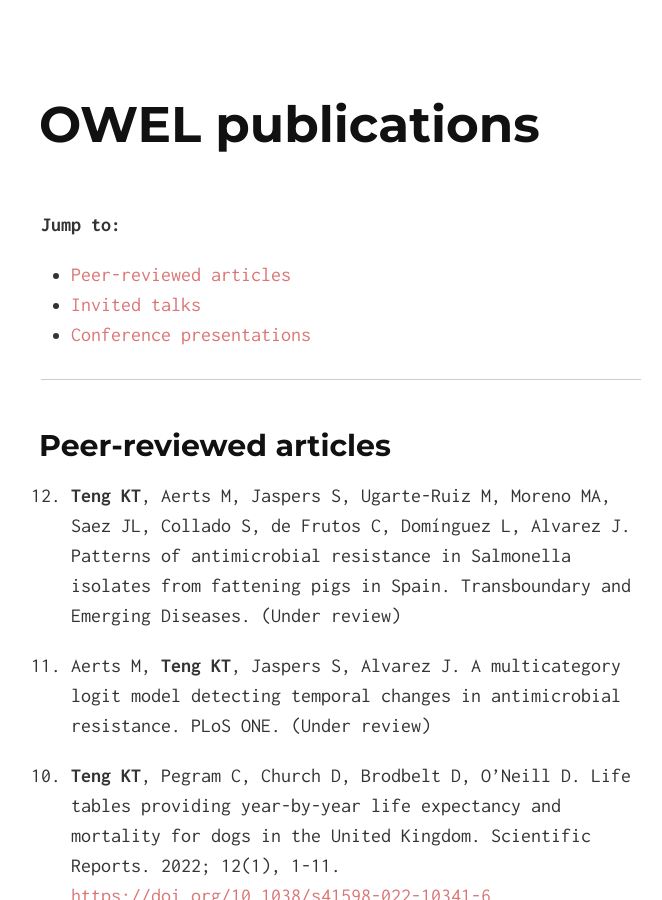
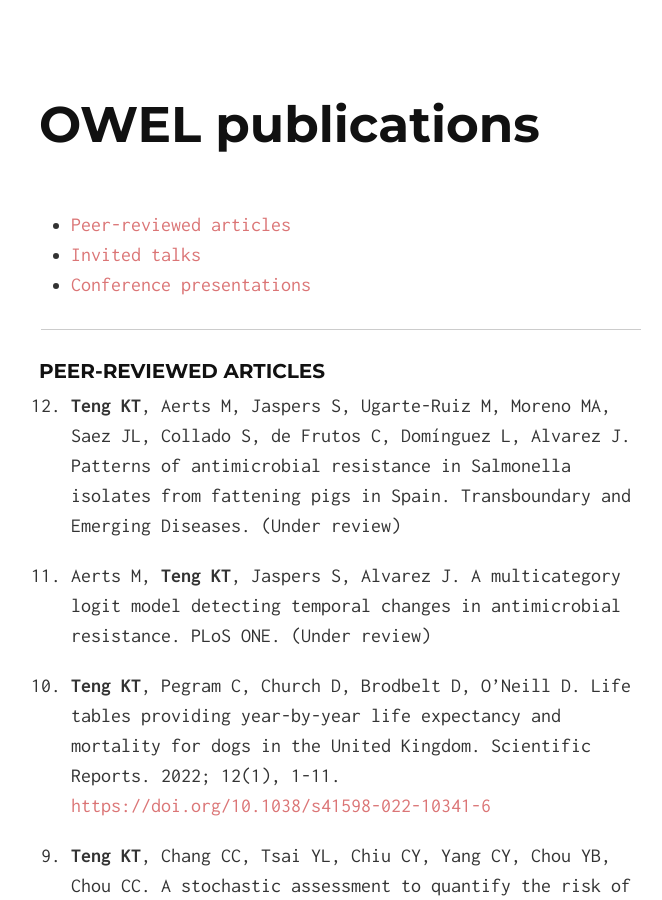
Before and after one commit to kendyteng/kendyteng.github.io, a Jekyll site: the page built from publications/index.md, in a window 1280 px wide and 900 px high. Shown: the whole window, without its empty margins (299-961 px from the left). Built offline with Jekyll 4.4.1, drawn with Linux system fonts in a browser that asks for light colours; nearby versions of some CDN libraries.

Commit message:
Update index.md

```diff
--- a/publications/index.md
+++ b/publications/index.md
@@ -3,15 +3,13 @@ title: OWEL publications
 layout: default
 ---
 
-**Jump to:**
 * [Peer-reviewed articles](#peer-reviewed-articles)
 * [Invited talks](#invited-talks)
 * [Conference presentations](#conference-presentations)
 
 <hr>
 
-
-## Peer-reviewed articles
+### Peer-reviewed articles
 
 <ol reversed>
 <li>	<strong>Teng KT</strong>, Aerts M, Jaspers S, Ugarte-Ruiz M, Moreno MA, Saez JL, Collado S, de Frutos C, Domínguez L, Alvarez J. Patterns of antimicrobial resistance in Salmonella isolates from fattening pigs in Spain. Transboundary and Emerging Diseases. (Under review)</li>
@@ -52,7 +50,7 @@ layout: default
 </ol>
 
 
-## Invited talks
+### Invited talks
 
 <ol reversed>
 <li>  Jan 2022: Building New Zoomality: Seeing animals as individuals, goods or threats. GIS Taiwan (Global Initiatives Symposium in Taiwan). Taipei city, Taiwan.</li>
@@ -72,7 +70,7 @@ layout: default
 </ol>
 
 
-## Conference presentations
+### Conference presentations
 
 <ol reversed>
 <li>	<strong>Teng KT</strong>, McGreevy PD, Toribio J-ALML, Dhand NK. Do positive attitudes towards feline obesity make your cats fat? Chinese Society of Veterinary Sciences 2021 Symposium, Taichung, Taiwan. 4/12/2021. <em>Oral presentation</em>.</li>
```
